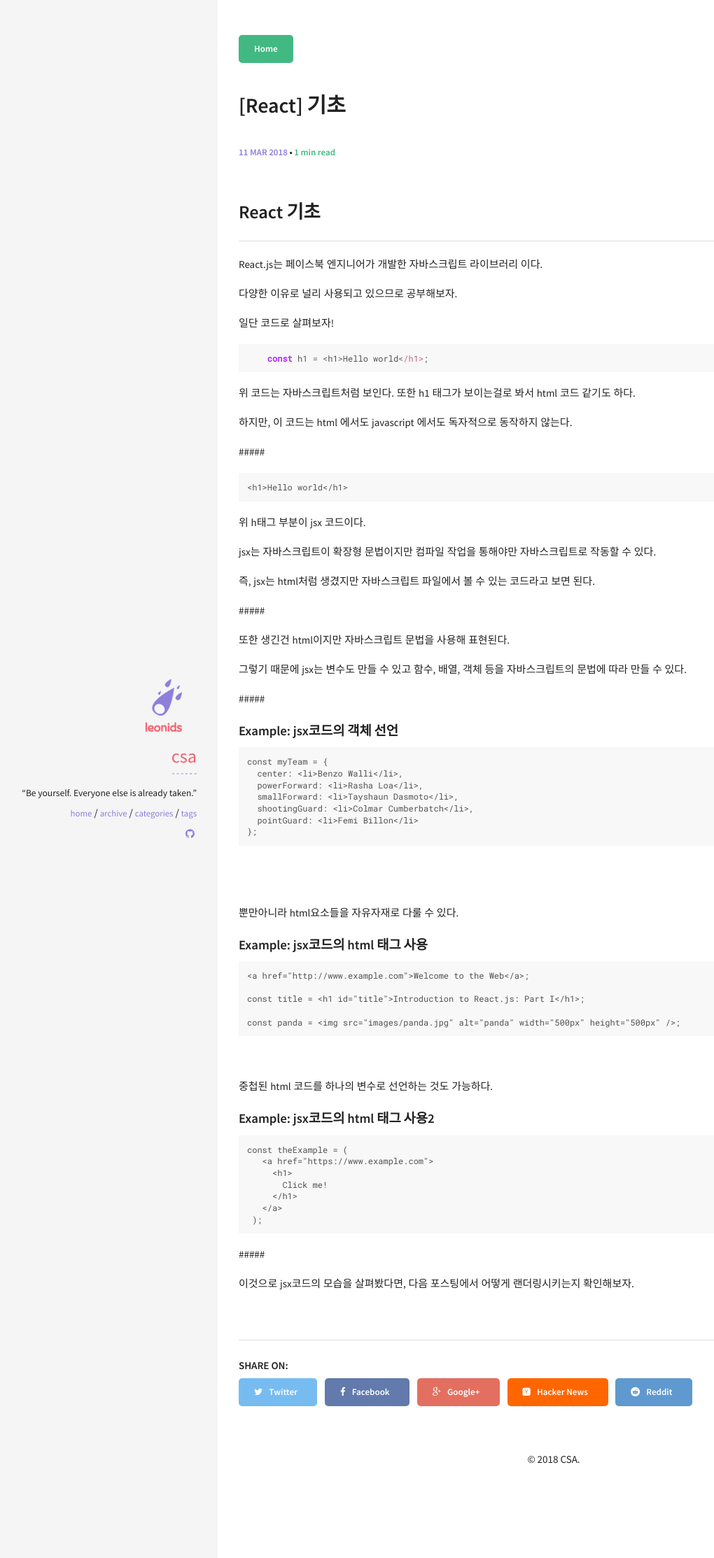
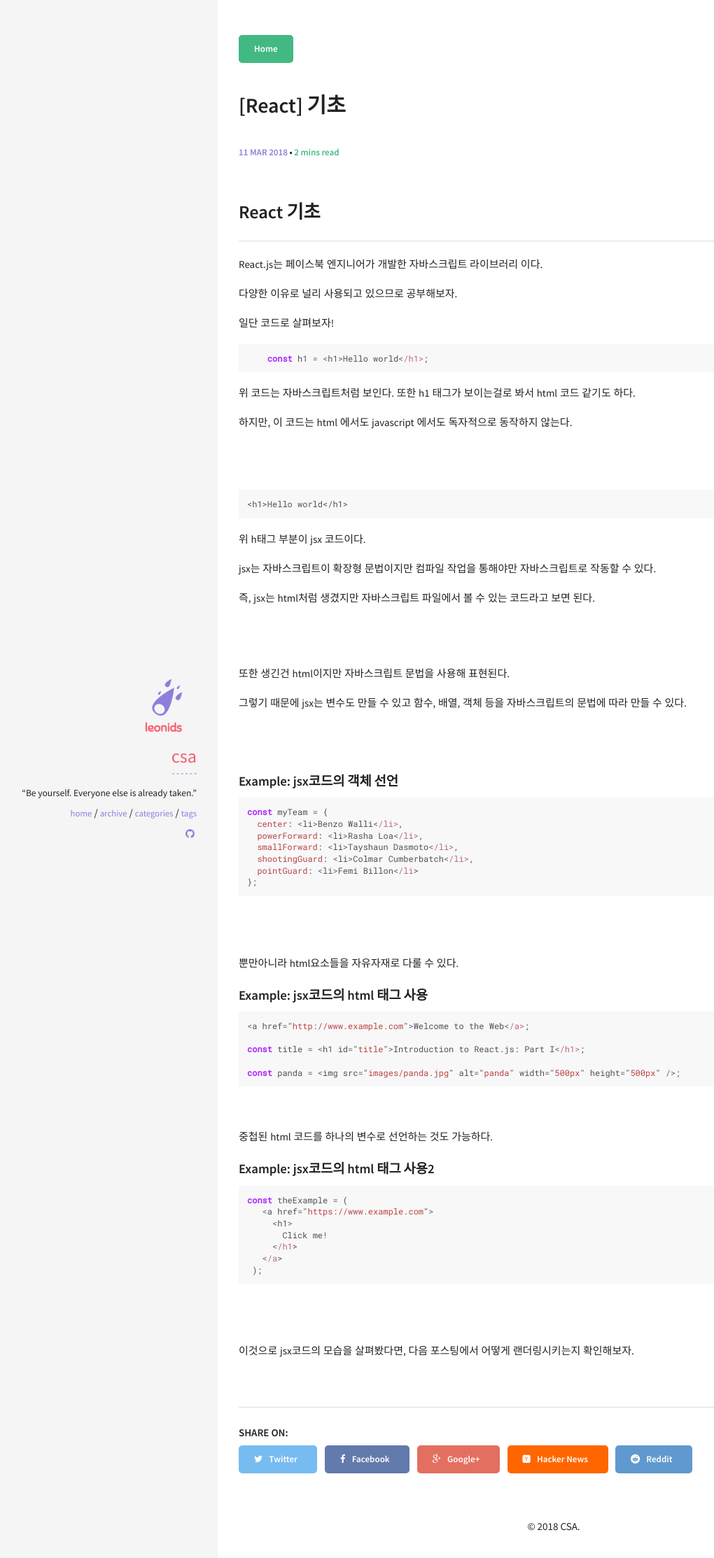
Before and after one commit to dev-csa/dev-csa.github.com, a Jekyll site: the page built from _posts/2018-03-11-react_fund.md, in a window 1280 px wide. Shown: the top 2227 px of the page at 70% size, without its empty margins (9-1029 px from the left). Built offline with Jekyll 4.4.1, drawn with Linux system fonts in a browser that asks for light colours; comment, search, counter and statistics services are not loaded.

Commit message:
modi post

````diff
--- a/_posts/2018-03-11-react_fund.md
+++ b/_posts/2018-03-11-react_fund.md
@@ -27,7 +27,7 @@ React.js는 페이스북 엔지니어가 개발한 자바스크립트 라이브
 
 하지만, 이 코드는 html 에서도 javascript 에서도 독자적으로 동작하지 않는다.
 
-#####
+<br/><br/>
 
 ```
 <h1>Hello world</h1>
@@ -38,16 +38,16 @@ jsx는 자바스크립트이 확장형 문법이지만 컴파일 작업을 통
 
 즉, jsx는 html처럼 생겼지만 자바스크립트 파일에서 볼 수 있는 코드라고 보면 된다.
 
-#####
+<br/><br/>
 
 또한 생긴건 html이지만 자바스크립트 문법을 사용해 표현된다.
 
 그렇기 때문에 jsx는 변수도 만들 수 있고 함수, 배열, 객체 등을 자바스크립트의 문법에 따라 만들 수 있다.
 
-#####
+<br/><br/>
 
 #### Example: jsx코드의 객체 선언
-```
+```javascript
 const myTeam = {
   center: <li>Benzo Walli</li>,
   powerForward: <li>Rasha Loa</li>,
@@ -61,7 +61,7 @@ const myTeam = {
 뿐만아니라 html요소들을 자유자재로 다룰 수 있다.
 
 #### Example: jsx코드의 html 태그 사용
-```
+```javascript
 <a href="http://www.example.com">Welcome to the Web</a>;
 
 const title = <h1 id="title">Introduction to React.js: Part I</h1>;
@@ -72,7 +72,7 @@ const panda = <img src="images/panda.jpg" alt="panda" width="500px" height="500p
 
 중첩된 html 코드를 하나의 변수로 선언하는 것도 가능하다.
 #### Example: jsx코드의 html 태그 사용2
-```
+```javascript
 const theExample = (
    <a href="https://www.example.com">
      <h1>
@@ -82,6 +82,6 @@ const theExample = (
  );
 ```
 
-#####
+<br/><br/>
 
 이것으로 jsx코드의 모습을 살펴봤다면, 다음 포스팅에서 어떻게 랜더링시키는지 확인해보자.
````
